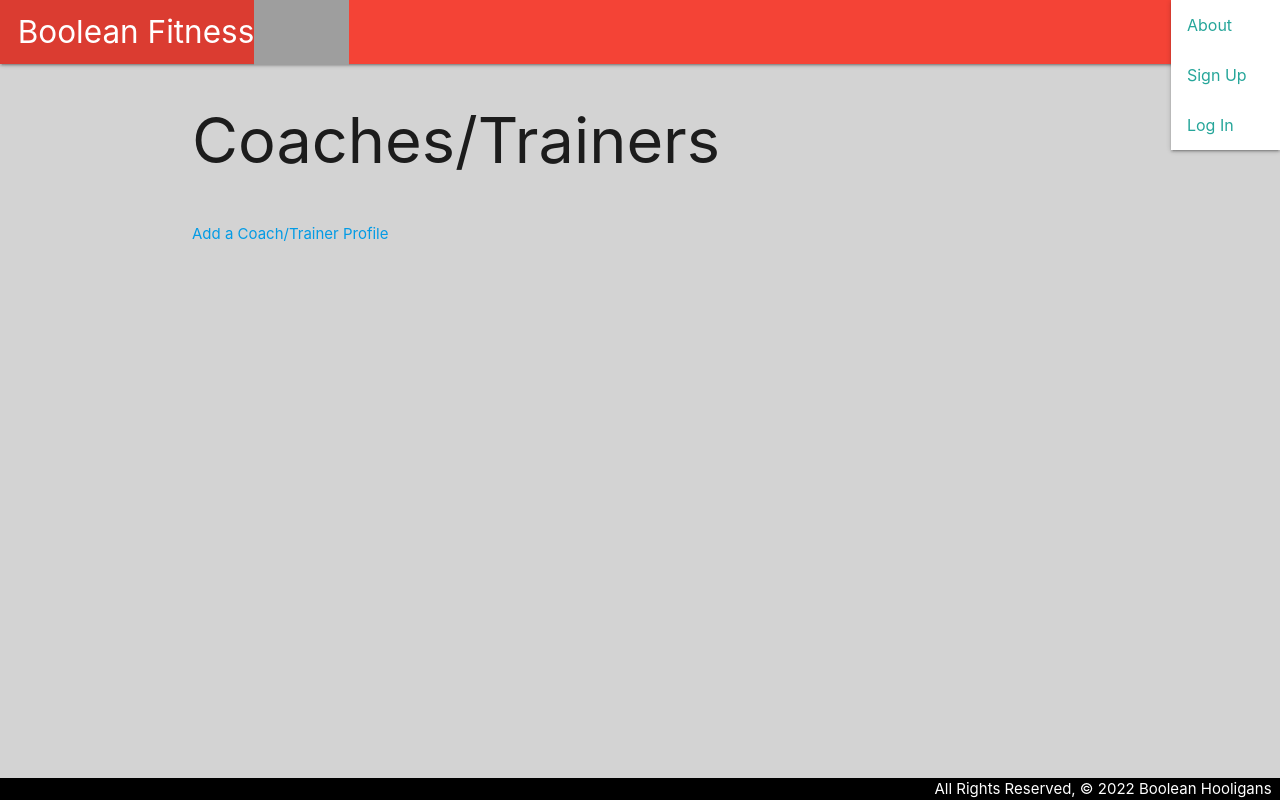
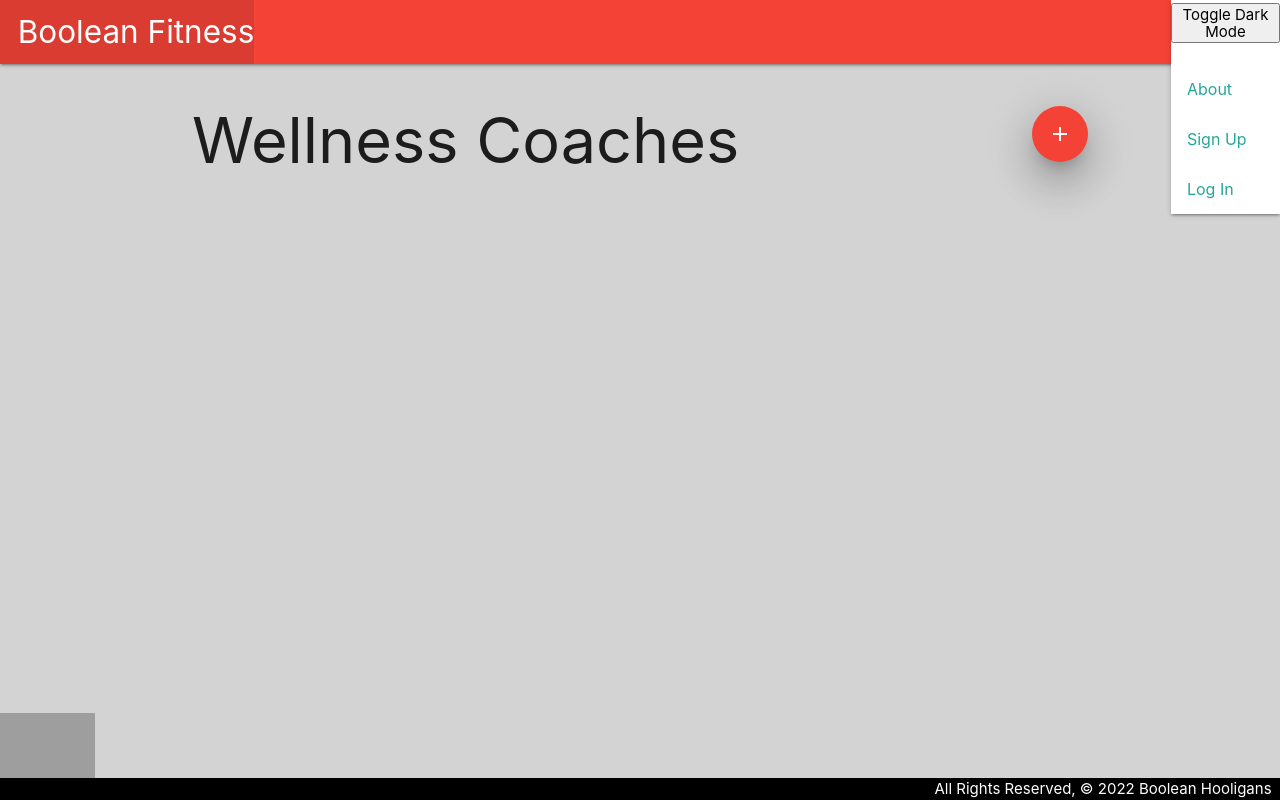
Before and after one commit to Boolean-Hooligans-DjangoApp/Boolean-Fitness-, a Django app: page /coaches/ in a window 1280 px wide, after a click that opens the changed part. Run offline with Django 4.2, Linux system fonts and the light colour scheme; data that the repository does not hold is empty; grey boxes are pictures that could not be loaded.

Commit message:
dark mode and more

```diff
--- a/main_app/static/css/style.css
+++ b/main_app/static/css/style.css
@@ -45,3 +45,23 @@ body {
     font-family: Chalkboard;
     text-align: center;
   }
+
+  input {
+    background-color: white;
+  }
+
+  .dark {
+    background-color: rgb(70, 68, 68);
+    color: grey;
+  }
+
+  .coachClass {
+  color: blue;
+  background-color: rgba(97, 179, 209, 0.384);
+
+  }
+
+  .coachClass:hover {
+    background-color: rgb(119, 220, 218);
+    box-shadow: 0 20px 20px 0 rgba(0, 0, 0, 0.2);
+  }
--- a/main_app/templates/base.html
+++ b/main_app/templates/base.html
@@ -19,7 +19,7 @@
           <ul>
             <li>
                 <a href="{% url 'home' %}" class="left brand-logo"
-                >&nbsp;&nbsp;Boolean Fitness<img src="https://i.imgur.com/C1eFpDx.gif" alt="Animated GIF" width="95" height="65" class="brand-logo"></a>
+                >&nbsp;&nbsp;Boolean Fitness</a>
 
             </li>
           </ul>
@@ -30,7 +30,9 @@
       </nav>
     </header>
 
+
     <ul id="dropdown1" class="dropdown-content">
+      <button id="dark-mode-toggle">Toggle Dark Mode</button>
       <li><a href="{% url 'about' %}">About</a></li>
       {% if user.is_authenticated %}
       <li><a href="{% url 'index' %}">Businesses</a></li>
@@ -45,8 +47,11 @@
     </ul>
 
     <main class="container">{% block content %} {% endblock %}</main>
-    <footer class="page-footer black">
-      <div class="right ">
+    <div class="center-align">
+        <img src="https://i.imgur.com/C1eFpDx.gif" alt="Animated GIF" width="95" height="65" class="brand-logo left">
+      </div>
+      <footer class="page-footer black">
+        <div class="right">
         All Rights Reserved, &copy; 2022 Boolean Hooligans &nbsp;
       </div>
     </footer>
@@ -78,5 +83,14 @@
         l.prev(1);
       }
     });
+    const toggle = document.getElementById('dark-mode-toggle');
+      if (localStorage.getItem('darkMode') === 'true') {
+      document.body.classList.add('dark');
+  }
+
+  toggle.addEventListener('click', function() {
+      document.body.classList.toggle('dark');
+      localStorage.setItem('darkMode', document.body.classList.contains('dark'));
+  });
   </script>
 </html>
--- a/main_app/templates/coach/index.html
+++ b/main_app/templates/coach/index.html
@@ -1,15 +1,15 @@
 {% extends 'base.html' %}
 {% block content %}
 
-<h1>Coaches/Trainers</h1>
+<h1>Wellness Coaches <a class="btn-floating btn-large waves-effect waves-light right red col s12 m2 z-depth-5" href="{% url 'coach_create' %}"><i class="material-icons">add</i></a></h1>
 <br>
-<a href="{% url 'coach_create' %}">Add a Coach/Trainer Profile</a>
+
 {% for coach in coaches %}
     <div class="card">
         <a href='{% url 'coach_detail' coach.id %}'>
-        <div class="card-content">
+        <div class="card-content coachClass">
 
-        <span class="card-title">{{ coach.name }}</span>
+        <span class="card-title col s12 m2">{{ coach.name }}</span>
         <p>Specialty: {{ coach.specialty }}</p>
 
         </div>
--- a/main_app/templates/main_app/business_form.html
+++ b/main_app/templates/main_app/business_form.html
@@ -14,7 +14,7 @@
       <!-- Render the inputs inside of <tr>s & <td>s -->
       {{ form.as_table }}
     </table>
-    <input type="submit" value="Submit!" class="btn">
+    <input type="submit" value="Submit!" class="btn red">
   </form>
   <script>
 
--- a/main_app/templates/main_app/coach_form.html
+++ b/main_app/templates/main_app/coach_form.html
@@ -14,6 +14,6 @@
         <!-- Render the inputs inside of <tr>s & <td>s -->
         {{ form.as_table }}
         </table>
-        <input type="submit" value="Submit!" class="btn">
+        <input type="submit" value="Submit!" class="btn red">
     </form>
 {% endblock %}
--- a/main_app/views.py
+++ b/main_app/views.py
@@ -43,11 +43,13 @@ class GroupClassDelete(DeleteView):
 class CoachCreate(CreateView):
     model = Coach
     fields = ['name', 'email', 'location', 'specialty', 'bio', 'availability']
+    success_url = '/coaches/'
 
 
 class CoachUpdate(UpdateView):
     model = Coach
     fields = ['name', 'email', 'location', 'specialty', 'bio', 'availability']
+    success_url = '/coaches/'
 
 
 class CoachDelete(DeleteView):
```
Also changed, not shown: main_app/templates/business/index.html (+6 -4 lines), main_app/templates/groupclass/index.html (+3 -5 lines), main_app/templates/home.html (+10 -8 lines).
